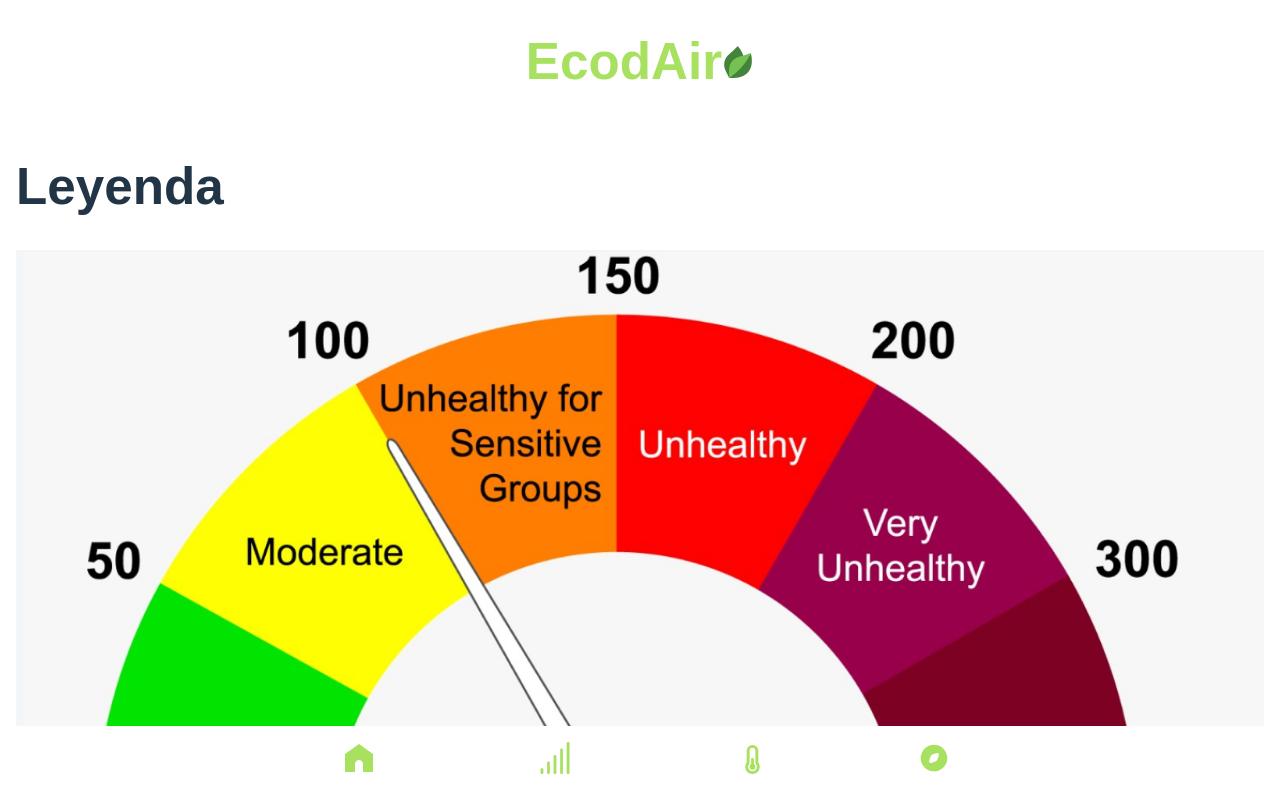
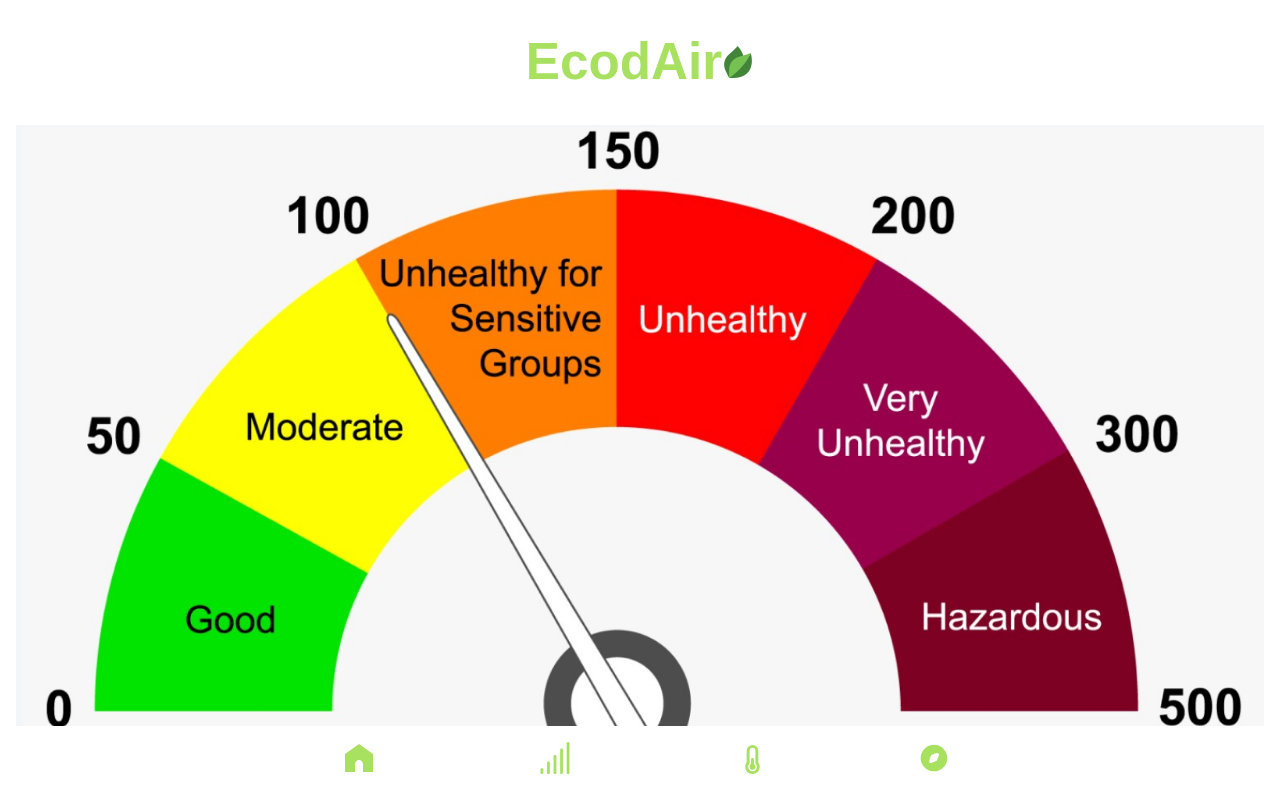
Before and after one commit to GabyRosas/EcodAir, a React (Vite) app: page /leyenda in a window 1280 px wide. Shown: the top 798 px of the page. Built offline with nearby package versions, Linux system fonts and the light colour scheme.

Commit message:
delete H1

```diff
--- a/src/pages/AirQuality.jsx
+++ b/src/pages/AirQuality.jsx
@@ -3,7 +3,7 @@ import AirQuality from "../components/airquality/AirQuality"
 const Airquality = () => {
     return (
         <>
-            <h1>AirQuality</h1>
+
             <AirQuality/>
 
         </>
--- a/src/pages/ColorsMeter.jsx
+++ b/src/pages/ColorsMeter.jsx
@@ -1,7 +1,7 @@
 const ColorsMeter = () => {
     return (
         <>
-            <h1>ColorsMeter</h1>
+
         </>
     )
 }
--- a/src/pages/Leyenda.jsx
+++ b/src/pages/Leyenda.jsx
@@ -3,7 +3,7 @@ const Leyenda = () => {
 
     return (
         <>
-            <h1>Leyenda</h1>
+
             <ColorsMeter/>
         </>
     )
```
